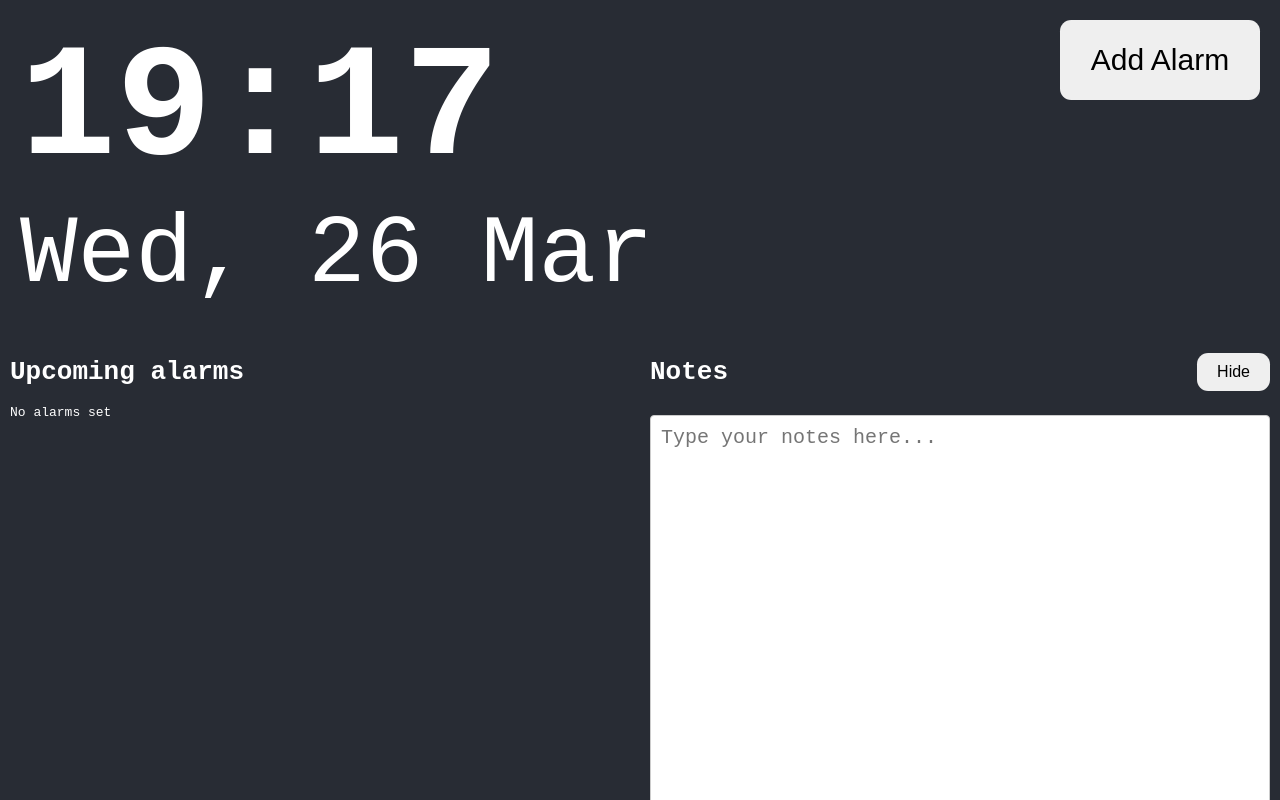
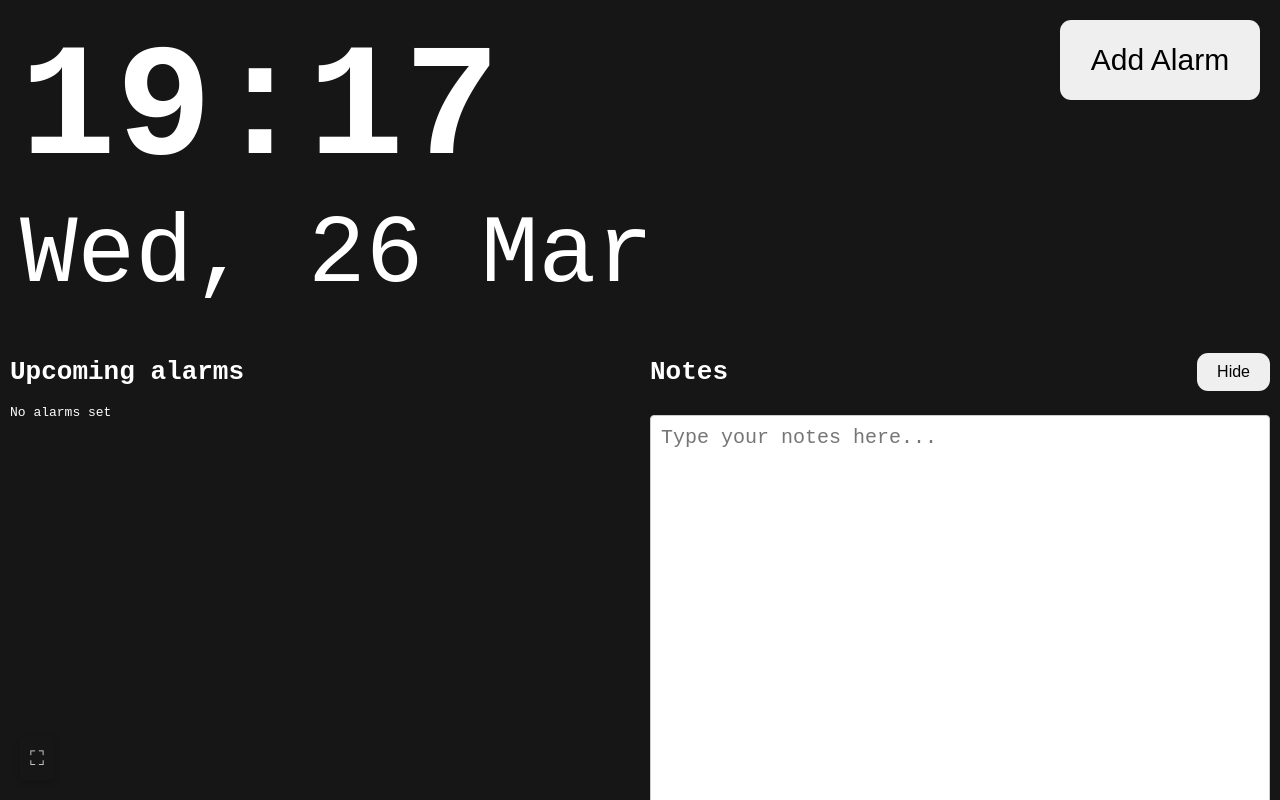
Before and after one commit to Vijaysreekar4994/clock247, a React (Create React App) app: page / in a window 1280 px wide. Shown: the top 800 px of the page. Built offline with nearby package versions, Linux system fonts and the light colour scheme.

Commit message:
feat: fullscreen btn

```diff
--- a/src/App.css
+++ b/src/App.css
@@ -207,7 +207,7 @@ select {
 }
 
 .alarm-ring {
-  position: absolute;
+  position: fixed;
   display: flex;
   flex-direction: column;
   justify-content: center;
--- a/src/App.js
+++ b/src/App.js
@@ -6,7 +6,7 @@ import {
   // getFormattedAlarmTime,
   requestWakeLock,
   releaseWakeLock,
-  requestFullScreen,
+  // requestFullScreen,
 } from './useAlarmUtils';
 import { saveAlarms, loadAlarms } from './localStorageServices';
 
@@ -17,6 +17,7 @@ const alarmSounds = [
 ];
 
 function App() {
+  const [isFullscreen, setIsFullscreen] = useState(false);
   const [dateTime, setDateTime] = useState(new Date());
   const [alarms, setAlarms] = useState([]);
   const [isAlarmActive, setIsAlarmActive] = useState(false);
@@ -51,6 +52,27 @@ function App() {
   //   setEditingIndex(index);
   //   setIsModalOpen(true);
   // };
+
+  useEffect(() => {
+    const handleFullscreenChange = () => {
+      setIsFullscreen(!!document.fullscreenElement);
+    };
+
+    document.addEventListener('fullscreenchange', handleFullscreenChange);
+    return () => document.removeEventListener('fullscreenchange', handleFullscreenChange);
+  }, []);
+
+  const toggleFullscreen = () => {
+    const el = document.documentElement;
+    const request = el.requestFullscreen || el.webkitRequestFullscreen || el.mozRequestFullScreen || el.msRequestFullscreen;
+    const exit = document.exitFullscreen || document.webkitExitFullscreen || document.mozCancelFullScreen || document.msExitFullscreen;
+
+    if (!document.fullscreenElement && request) {
+      request.call(el).catch(err => console.warn('❌ Fullscreen error:', err.message));
+    } else if (document.fullscreenElement && exit) {
+      exit.call(document).catch(err => console.warn('❌ Exit fullscreen error:', err.message));
+    }
+  };
 
   const handleNoteChange = (e) => {
     const value = e.target.value;
@@ -178,7 +200,6 @@ function App() {
 
   useEffect(() => {
     requestWakeLock(wakeLockRef, handleVisibilityChange);
-    requestFullScreen()
     const now = new Date();
     const todayStr = now.toISOString().split('T')[0];
     const nowHour = now.getHours();
@@ -386,6 +407,26 @@ function App() {
             </div>
           )
         }
+        <button
+          onClick={toggleFullscreen}
+          style={{
+            position: 'fixed',
+            bottom: '20px',
+            left: '20px',
+            zIndex: 9999,
+            padding: '10px',
+            border: 'none',
+            borderRadius: '6px',
+            background: 'transparent',
+            color: '#ccc',
+            fontSize: '20px',
+            boxShadow: '0 2px 6px rgba(0,0,0,0.2)',
+            cursor: 'pointer'
+          }}
+          title={isFullscreen ? 'Exit Fullscreen' : 'Enter Fullscreen'}
+        >
+          ⛶
+        </button>
       </div>
     </div >
   );
--- a/src/index.css
+++ b/src/index.css
@@ -5,7 +5,7 @@ body {
     sans-serif;
   -webkit-font-smoothing: antialiased;
   -moz-osx-font-smoothing: grayscale;
-  background-color: #282c34;
+  background-color: #161616;
 }
 
 code {
--- a/src/useAlarmUtils.js
+++ b/src/useAlarmUtils.js
@@ -46,34 +46,34 @@ export const releaseWakeLock = async (wakeLockRef, handleVisibilityChange) => {
 };
 
 // Utility to detect mobile or tablet
-const isTouchDevice = () => {
-    return (
-      'ontouchstart' in window ||
-      navigator.maxTouchPoints > 0 ||
-      navigator.msMaxTouchPoints > 0
-    );
-  };
+// const isTouchDevice = () => {
+//     return (
+//       'ontouchstart' in window ||
+//       navigator.maxTouchPoints > 0 ||
+//       navigator.msMaxTouchPoints > 0
+//     );
+//   };
 
-  const isMobileOrTablet = () => {
-    const ua = navigator.userAgent;
-    return (
-      /Android|webOS|iPhone|iPad|iPod|BlackBerry|IEMobile|Opera Mini/i.test(ua) ||
-      isTouchDevice()
-    );
-  };
+//   const isMobileOrTablet = () => {
+//     const ua = navigator.userAgent;
+//     return (
+//       /Android|webOS|iPhone|iPad|iPod|BlackBerry|IEMobile|Opera Mini/i.test(ua) ||
+//       isTouchDevice()
+//     );
+//   };
 
-  // Exported fullscreen function
-  export const requestFullScreen = () => {
-    const el = document.documentElement;
-    const request =
-      el.requestFullscreen ||
-      el.webkitRequestFullscreen ||
-      el.mozRequestFullScreen ||
-      el.msRequestFullscreen;
+//   // Exported fullscreen function
+//   export const requestFullScreen = () => {
+//     const el = document.documentElement;
+//     const request =
+//       el.requestFullscreen ||
+//       el.webkitRequestFullscreen ||
+//       el.mozRequestFullScreen ||
+//       el.msRequestFullscreen;
 
-    if (request && isMobileOrTablet() && !document.fullscreenElement) {
-      request.call(el).catch((err) => {
-        console.warn('Fullscreen error:', err.message);
-      });
-    }
-  };
+//     if (request && isMobileOrTablet() && !document.fullscreenElement) {
+//       request.call(el).catch((err) => {
+//         console.warn('Fullscreen error:', err.message);
+//       });
+//     }
+//   };
```
Also changed, not shown: 8 other files (tests, documents, lock files or other folders).
